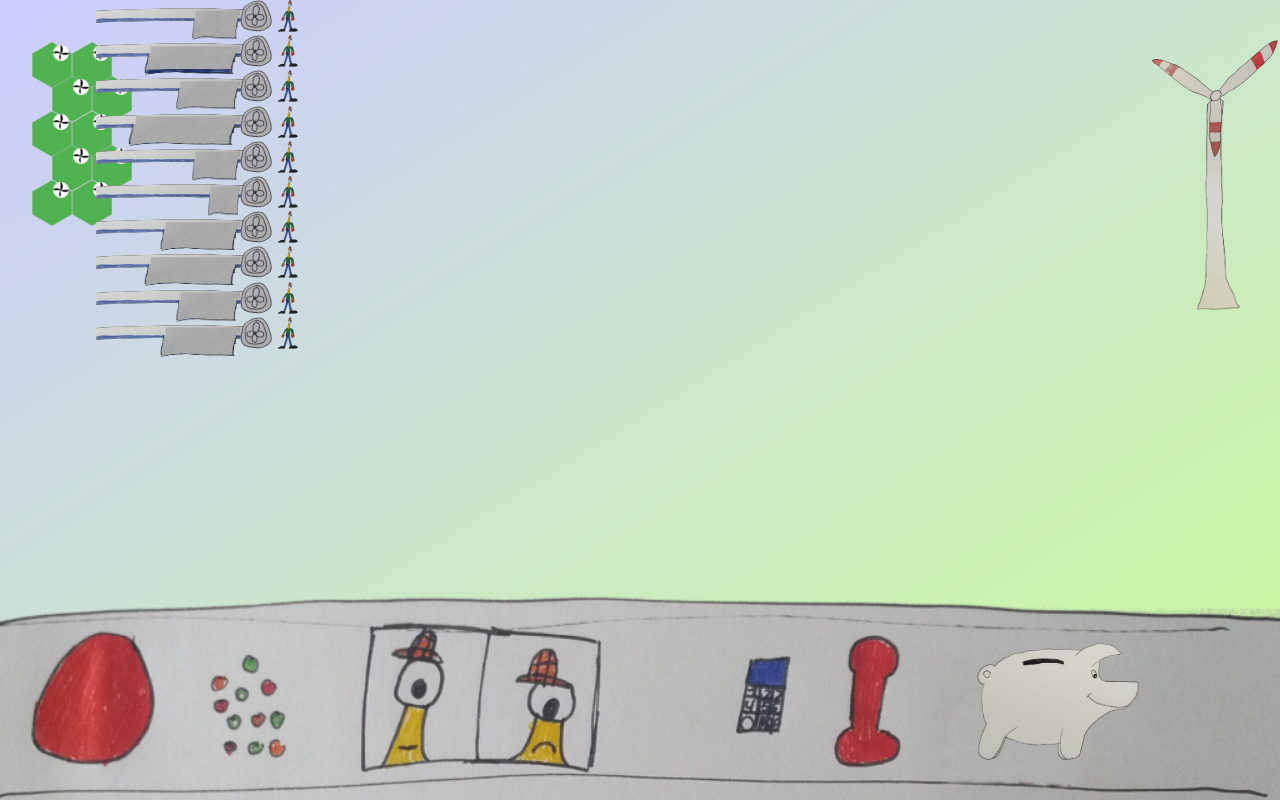
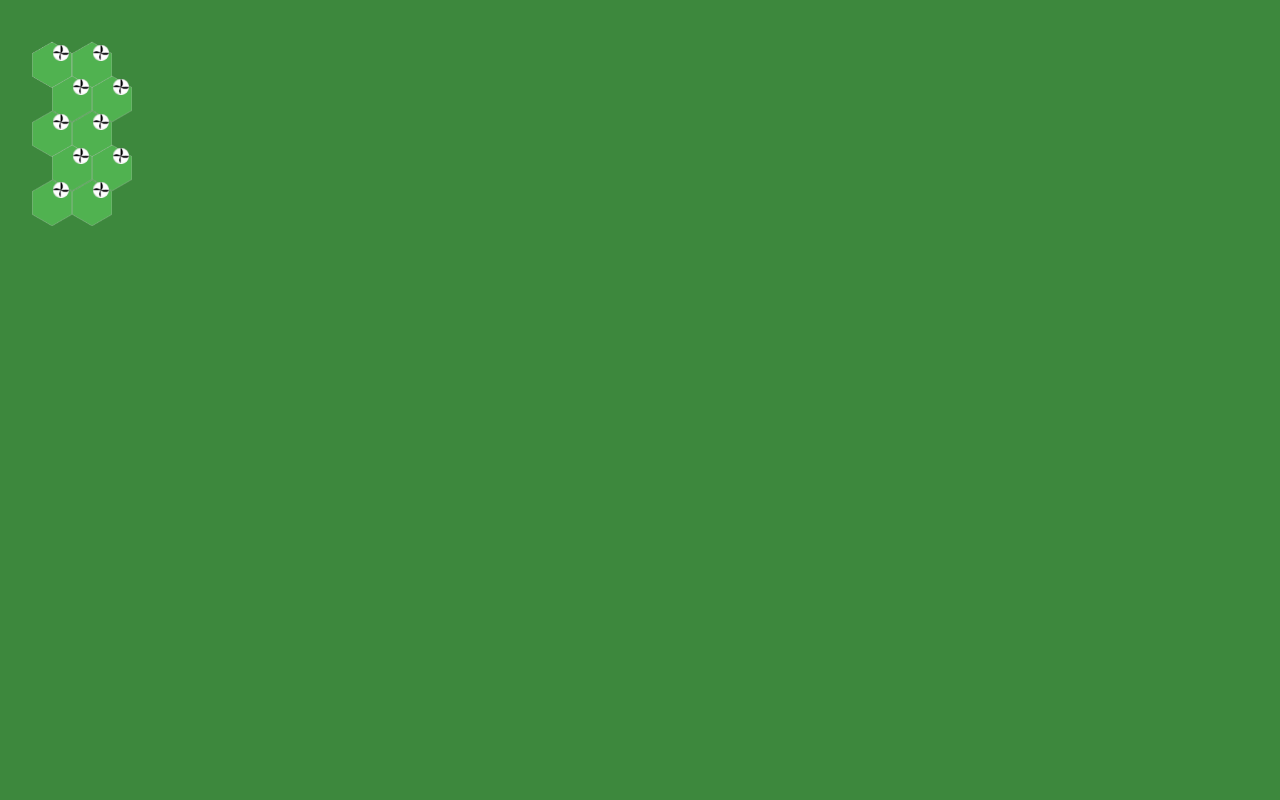
Before and after one commit to tursics/energyhack-2017, a website: page index.html in a window 1280 px wide. Drawn offline with Linux system fonts and the light colour scheme.

Commit message:
remove old layout and show only the new layout

```diff
--- a/css/index.css
+++ b/css/index.css
@@ -85,73 +85,7 @@ body {
 	margin: 0;
     background-repeat: no-repeat;
     background-attachment: fixed;
-	background: #ccccff; /* For browsers that do not support gradients */
-	background: -webkit-linear-gradient(left top, #ccccff, #ccff99); /* For Safari 5.1 to 6.0 */
-	background: -o-linear-gradient(bottom right, #ccccff, #ccff99); /* For Opera 11.1 to 12.0 */
-	background: -moz-linear-gradient(bottom right, #ccccff, #ccff99); /* For Firefox 3.6 to 15 */
-	background: linear-gradient(to bottom right, #ccccff, #ccff99); /* Standard syntax */
-}
-
-.turbine {
-	background-image: url(../assets/turbine-stop-small.png);
-	background-size: 2em;
-	width: 2em;
-	height: 2em;
-	position: absolute;
-	left: 15em;
-	top: 2em;
-	z-index: 99;
-}
-
-.pipes {
-	background-image: url(../assets/pipe-small.png);
-	background-position: 0 .5em;
-	background-repeat: no-repeat;
-	background-size: 10em 1em;
-	width: 10em;
-	height: 2em;
-	position: absolute;
-	left: 6em;
-	top: 2em;
-	pointer-events: none;
-	z-index: 98;
-}
-
-.tank {
-	background-position: 0 .4em;
-	background-repeat: no-repeat;
-	background-size: 2em 2.1em;
-	width: 10em;
-	height: 2.5em;
-	position: absolute;
-	left: 6em;
-	top: 2em;
-	pointer-events: none;
-	z-index: 98;
-}
-.tank.fill0 {
-	background-image: url(../assets/tank0-small.png);
-}
-.tank.fill1 {
-	background-image: url(../assets/tank1-small.png);
-}
-.tank.fill2 {
-	background-image: url(../assets/tank2-small.png);
-}
-.tank.fill3 {
-	background-image: url(../assets/tank3-small.png);
-}
-.tank.fill4 {
-	background-image: url(../assets/tank4-small.png);
-}
-.tank.fill5 {
-	background-image: url(../assets/tank5-small.png);
-}
-.tank.fill6 {
-	background-image: url(../assets/tank6-small.png);
-}
-.tank.crash {
-	background-image: url(../assets/crash-small.png);
+	background: #3d883d;
 }
 
 .hex {
@@ -161,7 +95,6 @@ body {
 	width: 2.5em;
 	height: 3.5em;
 	position: absolute;
-	pointer-events: none;
 }
 .hex.fill0 {
 	background-image: url(../assets/hex-tank0.png);
--- a/js/hexagon.js
+++ b/js/hexagon.js
@@ -53,7 +53,7 @@ var hexagon = {
 
 		var i, selector;
 
-		selector = '#hex' + element.attr('id').replace('turbine', '');
+		selector = '#' + element.attr('id');
 		for (i = 0; i < this.items.length; ++i) {
 			if (this.items[i].selector === selector) {
 				return $(this.items[i].selector);
--- a/js/index.js
+++ b/js/index.js
@@ -1,5 +1,5 @@
 /*jslint browser: true*/
-/*global $,setInterval*/
+/*global $,waterTurbine,hexagon,waterTank*/
 
 //-----------------------------------------------------------------------
 
@@ -43,7 +43,7 @@ function initBoard(parent) {
 	var str = '';
 
 //	str += '<div class="board-left"></div>';
-	str += '<div class="board-bottom"></div>';
+//	str += '<div class="board-bottom"></div>';
 
 	parent.html(parent.html() + str);
 }
@@ -58,17 +58,17 @@ function initScreen() {
 	initBoard(node);
 	hexagon.init(node);
 	waterTurbine.init(node);
-	pig.init(node);
-	windTurbine.init(node);
+//	pig.init(node);
+//	windTurbine.init(node);
 	waterTank.init(node);
-	initWorker(node);
+//	initWorker(node);
 	initEnd(node);
 
 	hexagon.initEvents();
 	waterTank.initEvents();
 	waterTurbine.initEvents();
-	pig.initEvents();
-	windTurbine.initEvents();
+//	pig.initEvents();
+//	windTurbine.initEvents();
 	initEndEvent(node);
 }
 
--- a/js/watertank.js
+++ b/js/watertank.js
@@ -1,5 +1,5 @@
 /*jslint browser: true*/
-/*global $,setInterval,hexagon*/
+/*global setInterval,hexagon*/
 
 //-----------------------------------------------------------------------
 
@@ -25,18 +25,6 @@ var waterTank = {
 		'use strict';
 
 		this.parent = parent;
-
-		var i, str = '';
-
-		for (i = 0; i < this.length(); ++i) {
-			str += '<div class="pipes" style="top: ' + (i * 2.2) + 'em"></div>';
-		}
-
-		for (i = 0; i < this.length(); ++i) {
-			str += '<div id="tank' + i + '" class="tank fill0" style="top: ' + (i * 2.2) + 'em;background-size: ' + this.measure[i][1] + 'em 2.1em;left: ' + this.measure[i][0] + 'em;"></div>';
-		}
-
-		this.parent.html(this.parent.html() + str);
 	},
 
 	//-------------------------------------------------------------------
@@ -94,46 +82,34 @@ var waterTank = {
 	initEvents: function () {
 		'use strict';
 
-		var that = this;
-
 		setInterval(function () {
-			that.increaseTank($('#tank' + '0'));
 			waterTank.increaseTank(hexagon.getTank(0));
 		}, 3000);
 		setInterval(function () {
-			that.increaseTank($('#tank' + 1));
 			waterTank.increaseTank(hexagon.getTank(1));
 		}, 5000);
 		setInterval(function () {
-			that.increaseTank($('#tank' + 2));
 			waterTank.increaseTank(hexagon.getTank(2));
 		}, 3000);
 		setInterval(function () {
-			that.increaseTank($('#tank' + 3));
 			waterTank.increaseTank(hexagon.getTank(3));
 		}, 3000);
 		setInterval(function () {
-			that.increaseTank($('#tank' + 4));
 			waterTank.increaseTank(hexagon.getTank(4));
 		}, 6000);
 		setInterval(function () {
-			that.increaseTank($('#tank' + 5));
 			waterTank.increaseTank(hexagon.getTank(5));
 		}, 7000);
 		setInterval(function () {
-			that.increaseTank($('#tank' + 6));
 			waterTank.increaseTank(hexagon.getTank(6));
 		}, 3000);
 		setInterval(function () {
-			that.increaseTank($('#tank' + 7));
 			waterTank.increaseTank(hexagon.getTank(7));
 		}, 4000);
 		setInterval(function () {
-			that.increaseTank($('#tank' + 8));
 			waterTank.increaseTank(hexagon.getTank(8));
 		}, 6000);
 		setInterval(function () {
-			that.increaseTank($('#tank' + 9));
 			waterTank.increaseTank(hexagon.getTank(9));
 		}, 4000);
 	},
--- a/js/waterturbine.js
+++ b/js/waterturbine.js
@@ -6,28 +6,23 @@
 var waterTurbine = {
 
 	parent: null,
-	turbines: [],
 
 	//-------------------------------------------------------------------
 
 	init: function (parent) {
 		'use strict';
-		var i, str = '';
 
 		this.parent = parent;
-
-		for (i = 0; i < 10; ++i) {
-			str += '<div id="turbine' + i + '" class="turbine on3" style="top: ' + (i * 2.2) + 'em"></div>';
-			this.turbines.push(0);
-		}
-
-		this.parent.html(this.parent.html() + str);
 	},
 
 	//-------------------------------------------------------------------
 
 	next: function (turbine) {
 		'use strict';
+
+		if (turbine === null) {
+			return;
+		}
 
 		if (turbine.hasClass('off')) {
 			turbine.removeClass('off').addClass('on1');
@@ -47,44 +42,31 @@ var waterTurbine = {
 		var i;
 
 		$('.turbine').on('click', function () {
-			waterTurbine.next($(this));
 			waterTurbine.next(hexagon.getTankFromElement($(this)));
 		});
 
 		setInterval(function () {
-			for (i = 0; i < waterTurbine.turbines.length; ++i) {
-				var turbine = $('#turbine' + i);
+			for (i = 0; i < waterTank.length(); ++i) {
+				var turbine = hexagon.getTank(i);
 				if (turbine.hasClass('on2')) {
-					waterTank.decreaseTank($('#tank' + i));
-					waterTank.decreaseTank($('#tank' + i));
-					waterTank.decreaseTank(hexagon.getTank(i));
-					waterTank.decreaseTank(hexagon.getTank(i));
+					waterTank.decreaseTank(turbine);
+					waterTank.decreaseTank(turbine);
 					pig.increaseCosts(2);
 				}
 			}
 		}, 1000);
 		setInterval(function () {
-			for (i = 0; i < waterTurbine.turbines.length; ++i) {
-				var turbine = $('#turbine' + i);
+			for (i = 0; i < waterTank.length(); ++i) {
+				var turbine = hexagon.getTank(i);
 				if (turbine.hasClass('on1')) {
-					waterTank.decreaseTank($('#tank' + i));
-					waterTank.decreaseTank(hexagon.getTank(i));
+					waterTank.decreaseTank(turbine);
 					pig.increaseCosts(1);
 				} else if (turbine.hasClass('on3')) {
-					waterTank.decreaseTank($('#tank' + i));
-					waterTank.decreaseTank(hexagon.getTank(i));
+					waterTank.decreaseTank(turbine);
 					pig.increaseCosts(1);
 				}
 			}
 		}, 2000);
-	},
-
-	//-------------------------------------------------------------------
-
-	length: function () {
-		'use strict';
-
-		return waterTank.length();
 	}
 
 	//-------------------------------------------------------------------
```
